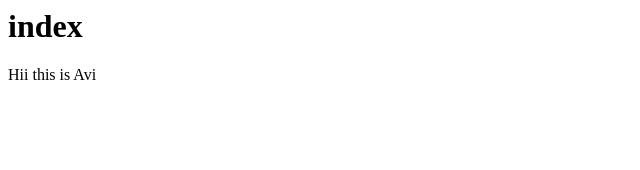
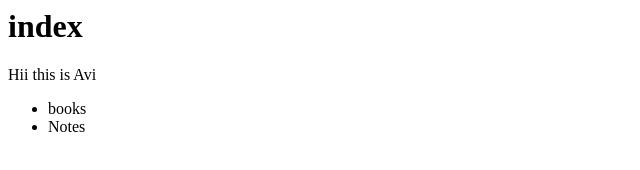
Before and after one commit to IblishAvi/LocalRepo, a plain HTML site: page index.html in a window 1280 px wide. Shown: the whole page, without its empty margins (0-640 px from the left). Drawn offline with Linux system fonts and the light colour scheme.

Commit message:
Added some Extra

```diff
--- a/index.html
+++ b/index.html
@@ -1,2 +1,7 @@
 <h1>index</h1>
 <p>Hii this is Avi </p>
+
+<ul>
+<li>books</li>
+<li>Notes</li>
+</ul>
```
